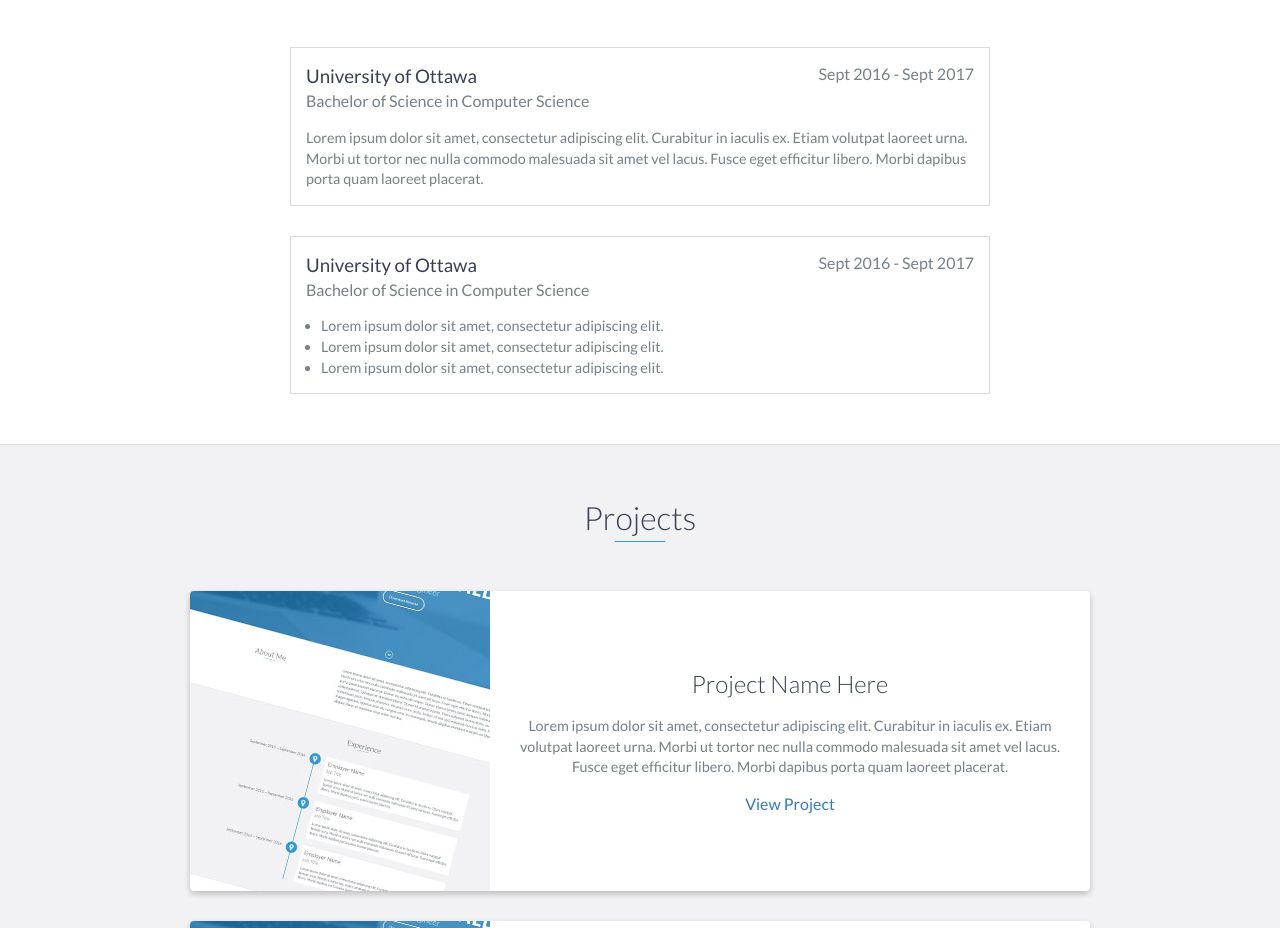
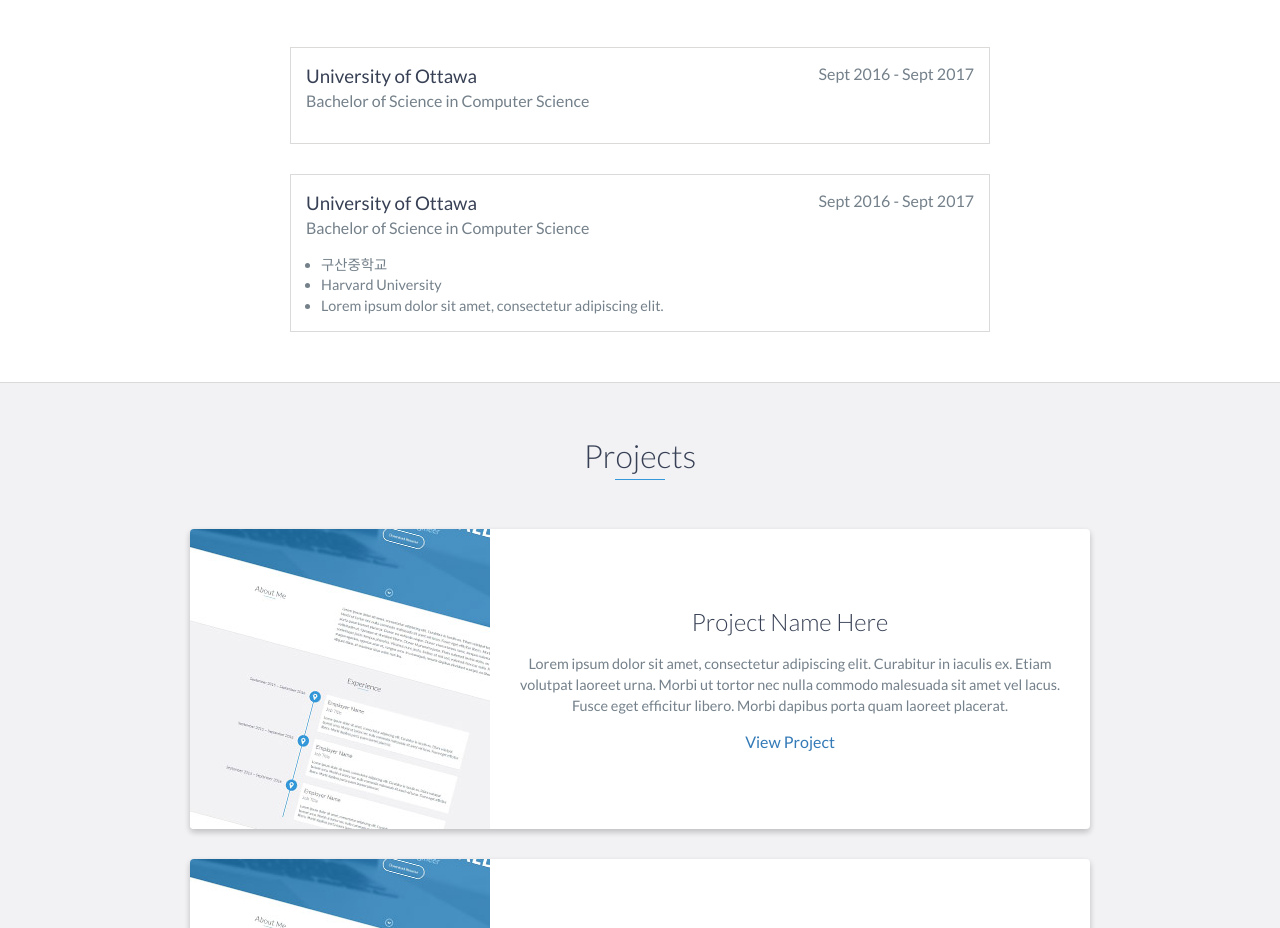
Before and after one commit to namhyobin/namhyobin.github.io, a website: page index.html in a window 1280 px wide. Shown: the part 1848-2776 px from the top of the page. Drawn offline with nearby package versions, Linux system fonts and the light colour scheme.

Commit message:
Experience and Education change

```diff
--- a/index.html
+++ b/index.html
@@ -123,7 +123,6 @@
             <span class="education-date">Sept 2016 - Sept 2017</span>
             <h4>Bachelor of Science in Computer Science</h4>
             <p>
-                Lorem ipsum dolor sit amet, consectetur adipiscing elit. Curabitur in iaculis ex. Etiam volutpat laoreet urna. Morbi ut tortor nec nulla commodo malesuada sit amet vel lacus. Fusce eget efficitur libero. Morbi dapibus porta quam laoreet placerat.
             </p>
         </div>
         <!-- End .education-block -->
@@ -134,10 +133,10 @@
             <h4>Bachelor of Science in Computer Science</h4>
             <ul>
                 <li>
-                    Lorem ipsum dolor sit amet, consectetur adipiscing elit.
+                    구산중학교
                 </li>
                 <li>
-                    Lorem ipsum dolor sit amet, consectetur adipiscing elit.
+                    Harvard University
                 </li>
                 <li>
                     Lorem ipsum dolor sit amet, consectetur adipiscing elit.
```
